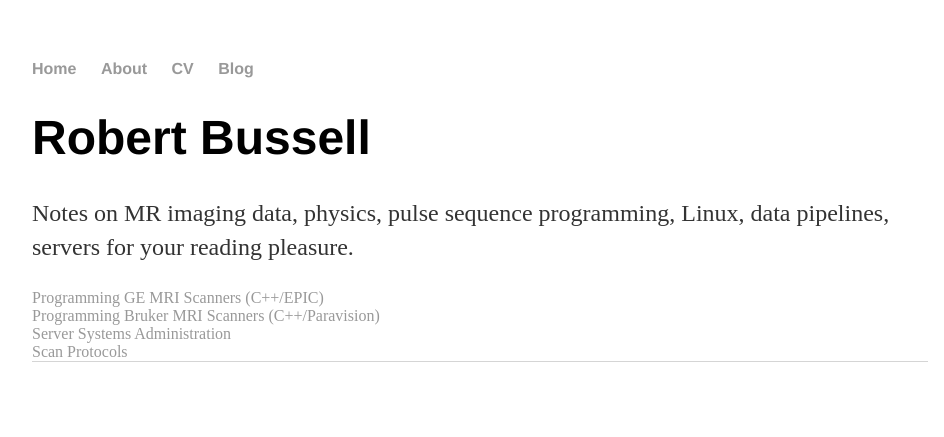
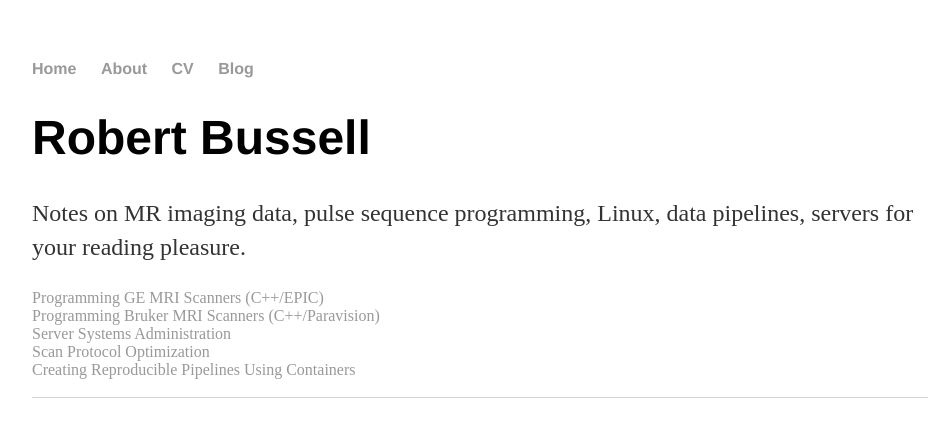
Before and after one commit to rgbussell/rgbussell.github.io, a Jekyll site: the page built from index.html, in a window 1280 px wide. Shown: the top 437 px of the page, without its empty margins (160-1104 px from the left). Built offline with Jekyll 4.4.1, drawn with Linux system fonts in a browser that asks for light colours; the list of posts is cut into pages by our own code.

Commit message:
Update index.html

```diff
--- a/index.html
+++ b/index.html
@@ -4,11 +4,13 @@ title: What's this all about?
 ---
 <div class="blurb">
 	<h1>Robert Bussell</h1>
-	<p>Notes on MR imaging data, physics, pulse sequence programming, Linux, data pipelines, servers for your reading pleasure.</p>
+	<p>Notes on MR imaging data, pulse sequence programming, Linux, data pipelines, servers for your reading pleasure.</p>
 	<a></a>
 	<a>Programming GE MRI Scanners (C++/EPIC)<href=""></a></br>
 	<a>Programming Bruker MRI Scanners (C++/Paravision)</a></br>
 	<a>Server Systems Administration</a></br>
-	<a>Scan Protocols</a></br>
+	<a>Scan Protocol Optimization</a></br>
+	<a>Creating Reproducible Pipelines Using Containers</a></br>
+	<a></a></br>
 
 </div><!-- /.blurb -->
```
